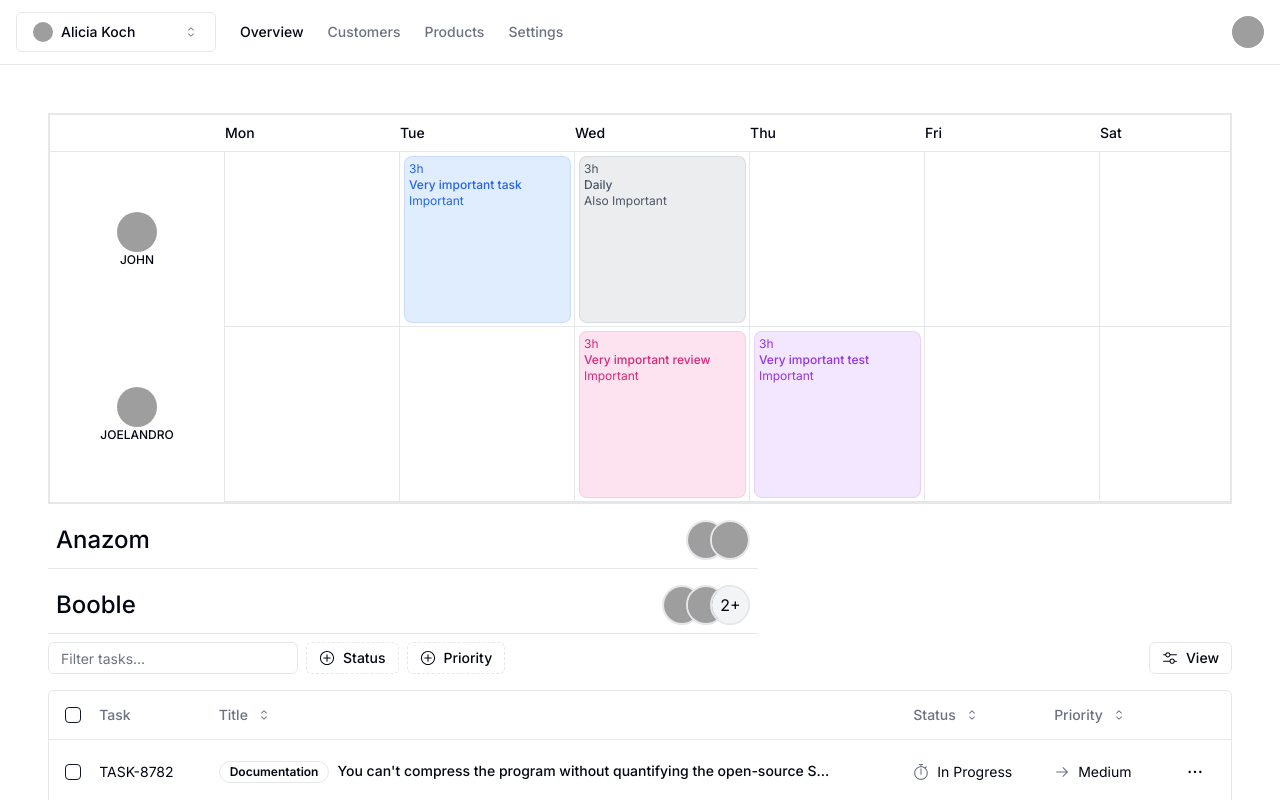
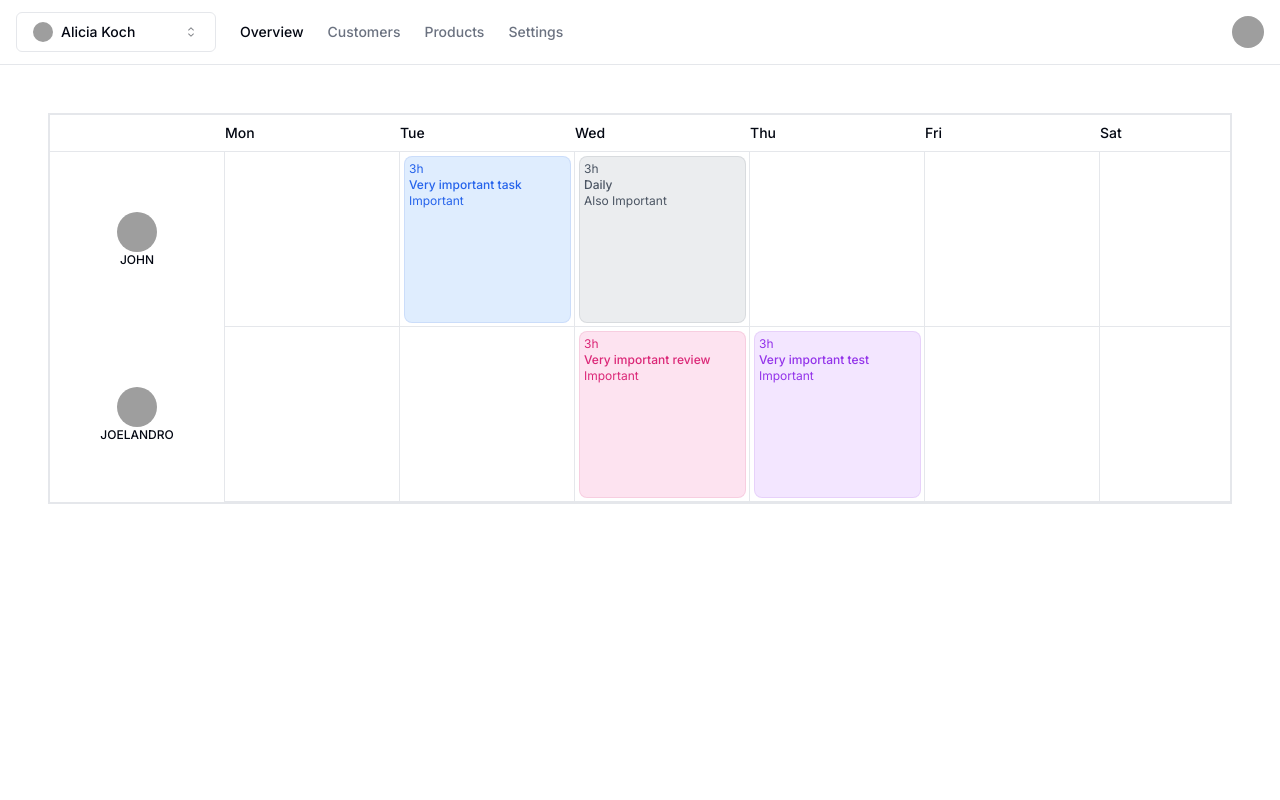
Before and after one commit to robbyyt/smart-sprint, a Next.js app: page / in a window 1280 px wide. Shown: the top 800 px of the page. Built offline with nearby package versions, Linux system fonts and the light colour scheme; grey boxes are pictures that could not be loaded.

Commit message:
started work on DB schema

```diff
--- a/app/page.tsx
+++ b/app/page.tsx
@@ -9,8 +9,8 @@ export default function Home() {
   return (
     <>
       <SprintGridView />
-      <TeamListing teams={teamData} />
-      <DataTable columns={columns} data={sampleTasks} />
+      {/* <TeamListing teams={teamData} /> */}
+      {/* <DataTable columns={columns} data={sampleTasks} /> */}
     </>
   );
 }
--- /dev/null
+++ b/lib/db/entities/cycle/index.ts
@@ -0,0 +1 @@
+export * from './cycle-template';
--- /dev/null
+++ b/lib/db/entities/meeting/index.ts
@@ -0,0 +1,2 @@
+export * from './meeting-template';
+export * from './meeting-participants';
--- /dev/null
+++ b/lib/db/entities/team/index.ts
@@ -0,0 +1,2 @@
+export * from './team';
+export * from './team-members';
--- a/package.json
+++ b/package.json
@@ -10,6 +10,7 @@
   },
   "dependencies": {
     "@hookform/resolvers": "^3.3.1",
+    "@planetscale/database": "^1.11.0",
     "@radix-ui/react-avatar": "^1.0.3",
     "@radix-ui/react-checkbox": "^1.0.4",
     "@radix-ui/react-dialog": "^1.0.4",
@@ -26,12 +27,15 @@
     "clsx": "^2.0.0",
     "cmdk": "^0.2.0",
     "date-fns": "^2.30.0",
+    "kysely": "^0.26.3",
+    "kysely-planetscale": "^1.4.0",
     "lucide-react": "^0.269.0",
     "next": "13.4.19",
     "react": "18.2.0",
     "react-day-picker": "^8.8.1",
     "react-dom": "18.2.0",
     "react-hook-form": "^7.45.4",
+    "server-only": "^0.0.1",
     "tailwind-merge": "^1.14.0",
     "tailwindcss": "3.3.3",
     "tailwindcss-animate": "^1.0.6",
```
Also changed, not shown: lib/db/entities/cycle/cycle-template.ts (added, +12 -0 lines), lib/db/entities/meeting/meeting-participants.ts (added, +11 -0 lines), lib/db/entities/meeting/meeting-template.ts (added, +14 -0 lines), lib/db/entities/team/team-members.ts (added, +11 -0 lines), lib/db/entities/team/team.ts (added, +11 -0 lines), lib/db/index.ts (added, +24 -0 lines), lib/db/types.ts (added, +7 -0 lines), 2 other files (tests, documents, lock files or other folders).
